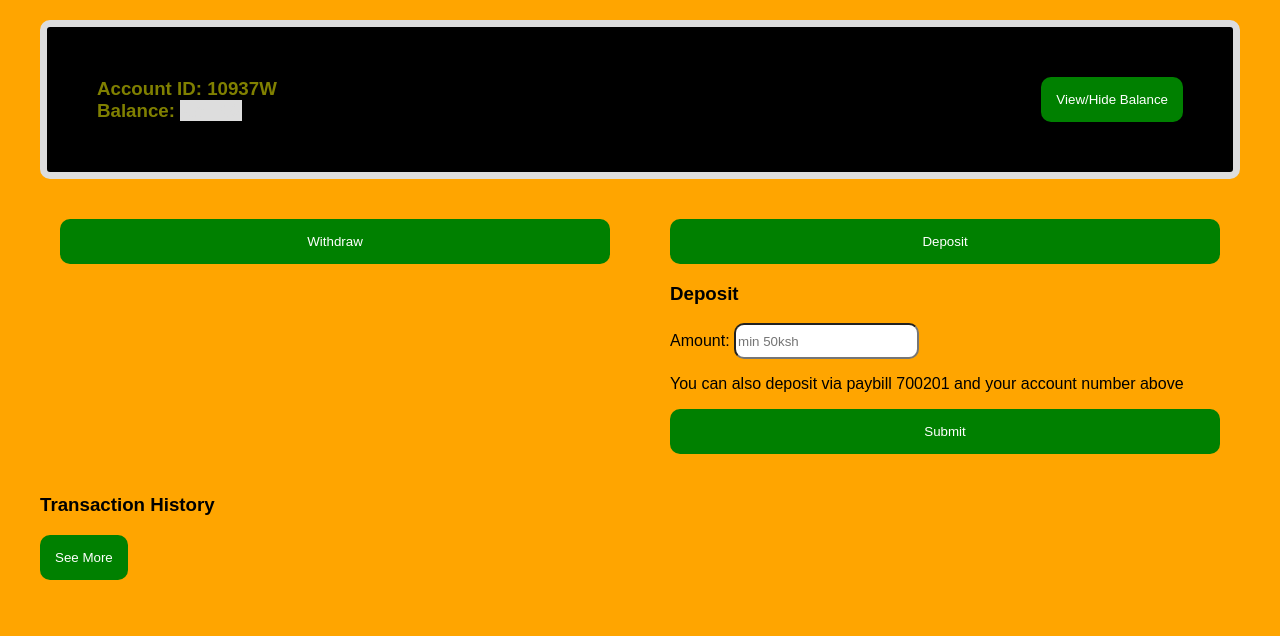
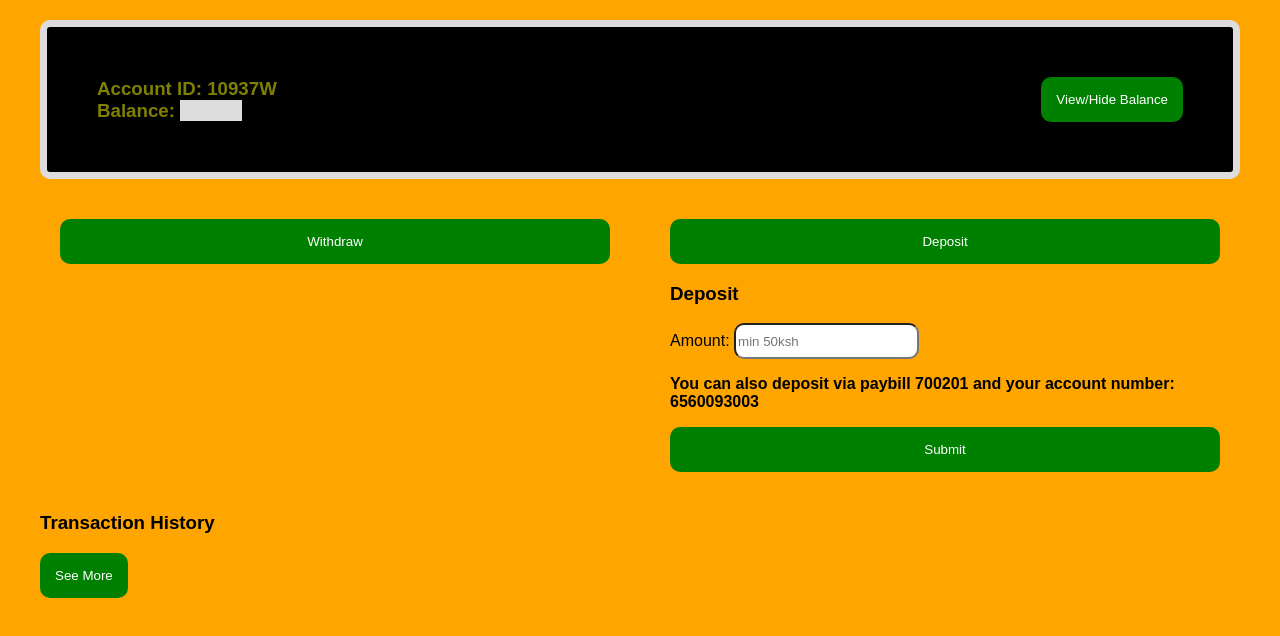
Before and after one commit to Withdrews/Withdrews.github.io, a plain HTML site: page index.html in a window 1280 px wide. Both pictures are taken after a click on the button "Deposit". Drawn offline with Linux system fonts and the light colour scheme.

Commit message:
Update index.html

```diff
--- a/index.html
+++ b/index.html
@@ -145,7 +145,7 @@
           <form onsubmit="handleDeposit(event)">
             <label>Amount: </label>
             <input type="number" placeholder="min 50ksh" id="deposit-amount" min="50" required><br>
-            <p>You can also deposit via paybill 700201 and your account number above</p>
+            <p><b>You can also deposit via paybill 700201 and your account number: 6560093003</b></p>
             <button type="submit">Submit</button>
           </form>
         </div>
```
